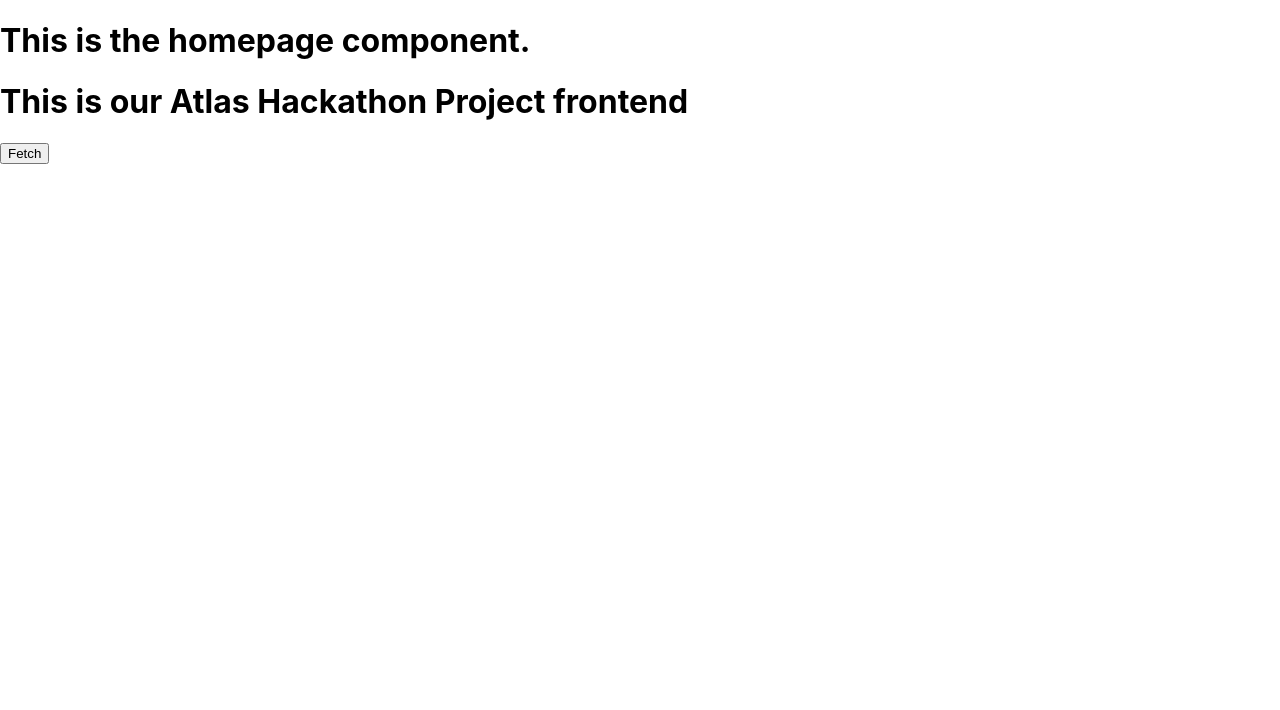
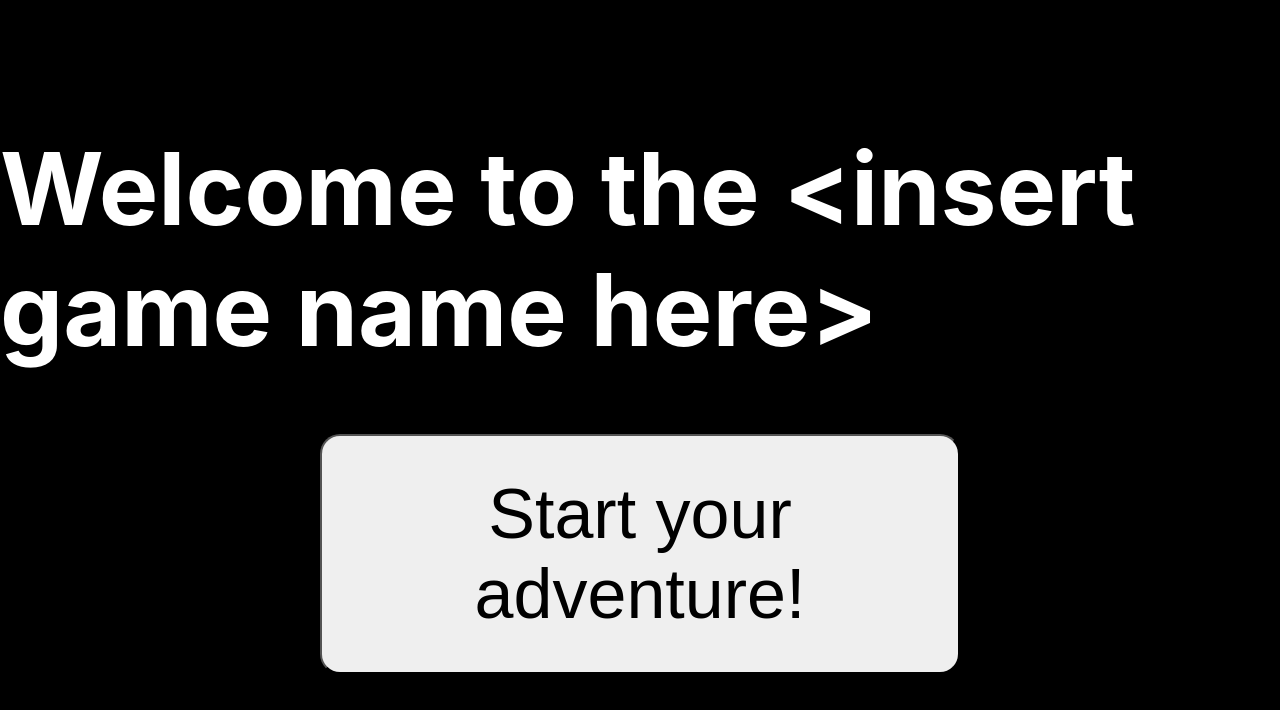
Before and after one commit to brian-walvoord/atlas-hack-fe, a React (Create React App) app: page / in a window 1280 px wide. Shown: the top 710 px of the page. Built offline with nearby package versions, Linux system fonts and the light colour scheme.

Commit message:
feat: added button and text to homepage

```diff
--- a/src/components/Homepage.jsx
+++ b/src/components/Homepage.jsx
@@ -1,28 +1,15 @@
+import "../sass/Homepage.scss";
+
 const Homepage = (props) => {
-  const {
-    initialState,
-    setInitialState,
-    loadState,
-    setLoadState
-  } = props;
-
-  const initialFetch = () => {
-    setInitialState(null)
-    setLoadState(true)
-    fetch("https://picsum.photos/200/200")
-      .then(res => setInitialState(res.url))
-      .then(res => setLoadState(false))
-  };
 
   return (
-    <div>
-      <h1>This is the homepage component.</h1>
-      <h1>This is our Atlas Hackathon Project frontend</h1>
-        <button onClick={initialFetch}>Fetch</button>
-        <div>
-          {initialState && <img src={initialState} />}
-          {(loadState && !initialState) && <div className="loader"></div>}
-        </div>
+    <div className="page">
+      <div className="header-container">
+        <h1 className="header">Welcome to the &lt;insert game name here&gt;</h1>
+      </div>
+      <div className="button-container">
+        <button className="start-btn">Start your adventure!</button>
+      </div>
     </div>
   )
 }
--- a/src/sass/App.scss
+++ b/src/sass/App.scss
@@ -1,56 +1,6 @@
 @use "./utilities/mixins" as m;
 @use "./utilities/variables" as v;
 
-.App {
-  text-align: center;
+body {
+  background-color: v.$page-color;
 }
-
-.App-logo {
-  height: 40vmin;
-  pointer-events: none;
-}
-
-@media (prefers-reduced-motion: no-preference) {
-  .App-logo {
-    animation: App-logo-spin infinite 20s linear;
-  }
-}
-
-.App-header {
-  background-color: #282c34;
-  min-height: 100vh;
-  display: flex;
-  flex-direction: column;
-  align-items: center;
-  justify-content: center;
-  font-size: calc(10px + 2vmin);
-  color: white;
-}
-
-.App-link {
-  color: #61dafb;
-}
-
-@keyframes App-logo-spin {
-  from {
-    transform: rotate(0deg);
-  }
-  to {
-    transform: rotate(360deg);
-  }
-}
-
-
-.loader {
-  border: 16px solid #f3f3f3;
-  border-top: 16px solid #3498db;
-  border-radius: 50%;
-  width: 80px;
-  height: 80px;
-  animation: spin 1s linear infinite;
-}
-
-@keyframes spin {
-  0% { transform: rotate(0deg); }
-  100% { transform: rotate(360deg); }
-}
--- a/src/sass/Homepage.scss
+++ b/src/sass/Homepage.scss
@@ -0,0 +1,30 @@
+.header-container {
+  display: flex;
+  justify-content: center;
+}
+
+.header {
+  font-size: 100px;
+  margin-top: 10%;
+  margin-bottom: 5%;
+  color: white;
+}
+
+.button-container {
+  display: flex;
+  justify-content: center;
+}
+
+.start-btn {
+  height: 15rem;
+  width: 50%;
+  font-size: 70px;
+  border-radius: 20px;
+  cursor: pointer;
+  &:hover {
+    background-color: rgb(212, 212, 212);
+  }
+  &:active {
+    background-color: rgb(148, 148, 148);
+  }
+}
--- a/src/sass/utilities/_variables.scss
+++ b/src/sass/utilities/_variables.scss
@@ -1 +1,2 @@
 // variables go here
+$page-color: black;
```
